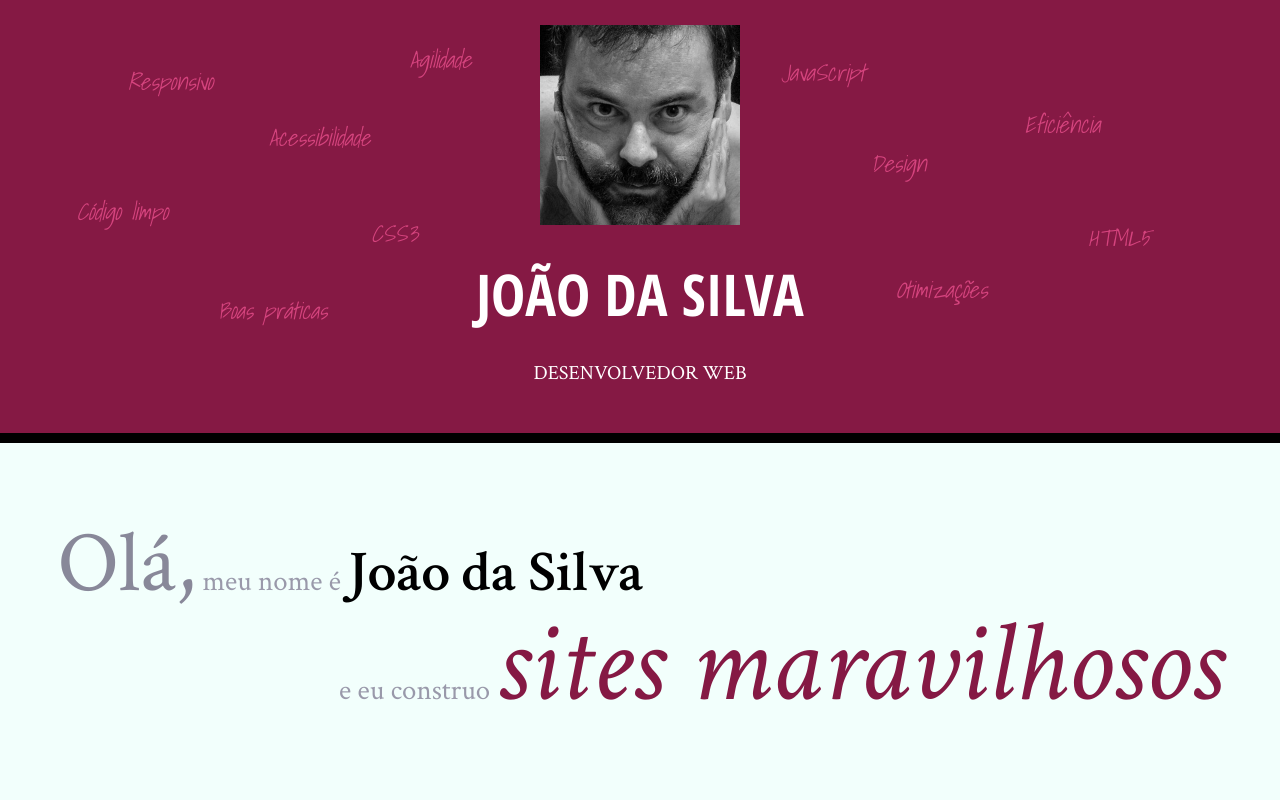
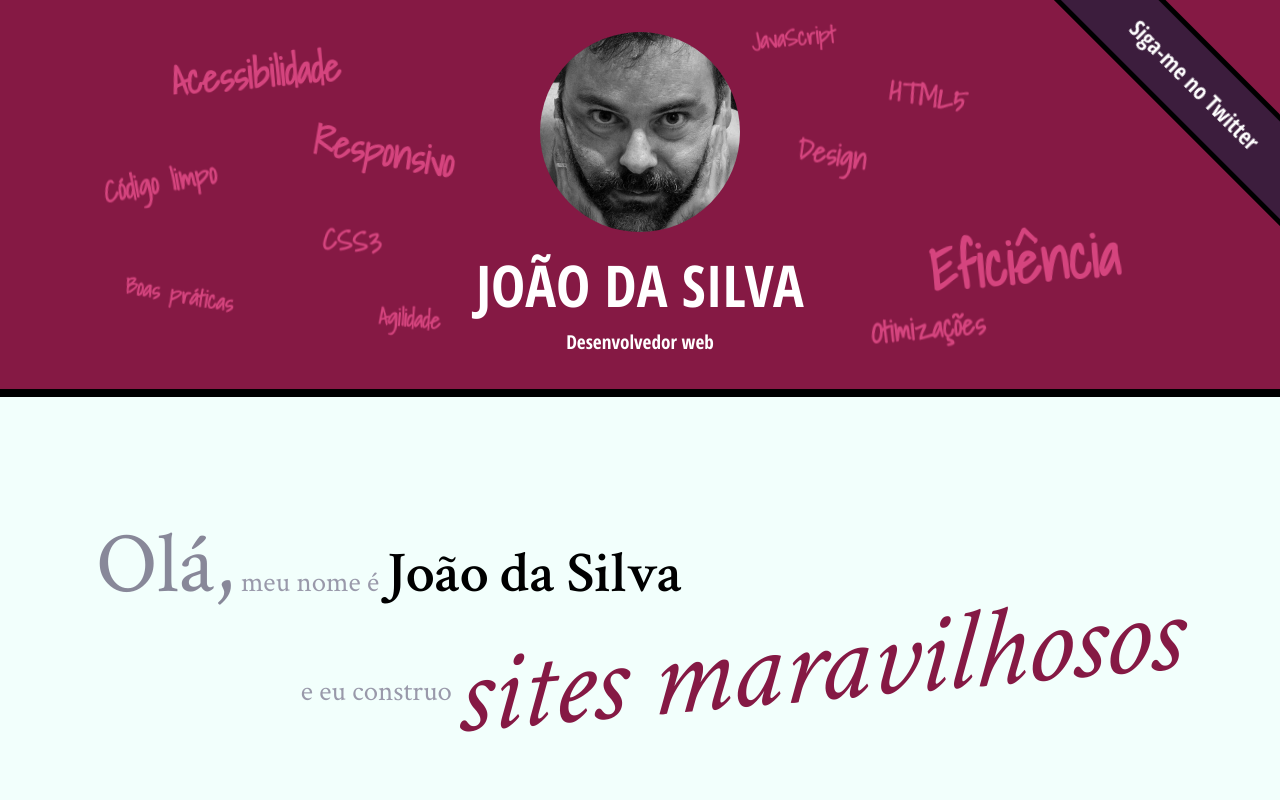
Before and after one commit to carolinalucca/CursoHTML, a plain HTML site: page web-content/index.html in a window 1280 px wide. Shown: the top 800 px of the page. Drawn offline with Linux system fonts and the light colour scheme.

Commit message:
curso html

```diff
--- a/css/index.css
+++ b/css/index.css
@@ -1,12 +1,6 @@
-header {
-    position: relative;
-}
 .foto-home {
     height: 200px;
-}
-.subtitulo-principal {
-    font-size: 0.35em;
-    text-align: center;
+    border-radius: 50%;
 }
 .saudacao p {
     font-size: 1.5em;
@@ -29,6 +23,9 @@ header {
 .saudacao em {
     color: #851944;
     font-size: 4em;
+    -webkit-transform: rotate(-5deg) skew(-10deg);
+            transform: rotate(-5deg) skew(-10deg);
+    display: inline-block;
 }
 .botao-index {
     font-size: 1.25em;
@@ -41,12 +38,11 @@ header {
     display: block;
     text-align: center;
 }
-.sessao-inicio {
+.secao-inicio {
     padding: 2em;
 }
 .secao-inicio h2 {
     font-size: 3em;
-    text-shadow: 2px 2px #000;
     text-transform: uppercase;
     margin-bottom: .5em;
 }
@@ -54,7 +50,6 @@ header {
     background-color: #3C1D3D;
     border-top: .5em solid #000;
     border-bottom: .5em solid #000;
-    padding: 2em;
 }
 .trabalhos h2 {
     color: #FFF;
@@ -73,10 +68,9 @@ header {
 }
 .blog {
     background-color: #999;
+    position: relative;
     color: #FFF;
     border-bottom: .5em solid #851944;
-    padding: 2em;
-    position: relative;
 }
 .blog small {
     position: relative;
@@ -89,24 +83,6 @@ header {
     color: #FCF;
     padding: .5em;
     display: block;
-}
-.blog .inicio-post {
-    background-color: #f2fffc;
-    position: absolute;
-    color: #000;
-    top: 4em;
-    right: 4em;
-    height: 8em;
-    padding: 1.5em;
-    left: 30%;
-    border-radius: .5em;
-}
-.blog .mais-recente {
-    background-color: #f2fffc;
-    border-radius: .5em;
-}
-.mais-recente a {
-    color: #F26 !important;
 }
 footer {
     background-color: #000;
@@ -124,55 +100,145 @@ main {
     padding-bottom: 0;
     float: none;
 }
+html,body {
+    overflow-x: hidden;
+    height: 100%;
+}
+body {
+    -webkit-perspective: 6px;
+            perspective: 6px;
+    -webkit-perspective-origin: 50% 160px;
+            perspective-origin: 50% 160px;
+}
+.palavras-home {
+    -webkit-transform-style: preserve-3d;
+            transform-style: preserve-3d;
+    position: absolute;
+    bottom: 0;
+    right: 0;
+    top: 0;
+    left: 0;
+}
 .palavra-home {
-    text-transform: none;
+    font-family: "Shadows Into Light", cursive;
+    font-weight: bold;
+    font-size: 400%;
+    color: #D5447E;
     position: absolute;
-    font-family: 'Shadows Into Light';
-    font-size: .4em;
-    color: #D5447E;
-    font-style: italic;
 }
 .eficiencia {
-    top: 25%;
-    left: 80%;
+    top: 50%;
+    left: 60%;
+    -webkit-transform: translate(-50%, -50%) translateZ(4px) rotate(-5deg) scale(.25);
+            transform: translate(-50%, -50%) translateZ(4px) rotate(-5deg) scale(.25);
 }
 .boas-praticas {
-    top: 68%;
-    left: 17%;
+    top: 70%;
+    left: 20%;
+    -webkit-transform: translate(-50%, -50%) translateZ(1px) rotate(10deg) scale(.25);
+            transform: translate(-50%, -50%) translateZ(1px) rotate(10deg) scale(.25);
 }
 .codigo-limpo {
     top: 45%;
-    left: 6%;
+    left: 25%;
+    -webkit-transform: translate(-50%, -50%) translateZ(2px) rotate(-10deg) scale(.25);
+            transform: translate(-50%, -50%) translateZ(2px) rotate(-10deg) scale(.25);
 }
 .css3 {
-    top: 50%;
-    left: 29%;
+    top: 55%;
+    left: 35%;
+    -webkit-transform: translate(-50%, -50%) translateZ(2px) rotate(5deg) scale(.25);
+            transform: translate(-50%, -50%) translateZ(2px) rotate(5deg) scale(.25);
 }
 .html5 {
-    top: 51%;
-    left: 85%;
+    top: 30%;
+    left: 65%;
+    -webkit-transform: translate(-50%, -50%) translateZ(2px) rotate(10deg) scale(.25);
+            transform: translate(-50%, -50%) translateZ(2px) rotate(10deg) scale(.25);
 }
 .javascript {
-    top: 13%;
-    left: 61%;
+    top: 15%;
+    left: 60%;
+    -webkit-transform: translate(-50%, -50%) translateZ(1px) rotate(-5deg) scale(.25);
+            transform: translate(-50%, -50%) translateZ(1px) rotate(-5deg) scale(.25);
 }
 .acessibilidade {
-    top: 28%;
-    left: 21%;
+    top: 30%;
+    left: 35%;
+    -webkit-transform: translate(-50%, -50%) translateZ(3px) rotate(-5deg) scale(.25);
+            transform: translate(-50%, -50%) translateZ(3px) rotate(-5deg) scale(.25);
 }
 .responsivo {
-    top: 15%;
-    left: 10%;
+    top: 40%;
+    left: 40%;
+    -webkit-transform: translate(-50%, -50%) translateZ(3px) rotate(10deg) scale(.25);
+            transform: translate(-50%, -50%) translateZ(3px) rotate(10deg) scale(.25);
 }
 .otimizacoes {
-    top: 63%;
-    left: 70%;
+    top: 70%;
+    left: 65%;
+    -webkit-transform: translate(-50%, -50%) translateZ(2px) rotate(-5deg) scale(.25);
+            transform: translate(-50%, -50%) translateZ(2px) rotate(-5deg) scale(.25);
 }
 .agilidade {
-    top: 10%;
-    left: 32%;
+    top: 75%;
+    left: 35%;
+    -webkit-transform: translate(-50%, -50%) translateZ(1px) rotate(5deg) scale(.25);
+            transform: translate(-50%, -50%) translateZ(1px) rotate(5deg) scale(.25);
 }
 .design {
-    top: 34%;
-    left: 68%;
+    top: 40%;
+    left: 60%;
+    -webkit-transform: translate(-50%, -50%) translateZ(2px) rotate(10deg) scale(.25);
+            transform: translate(-50%, -50%) translateZ(2px) rotate(10deg) scale(.25);
 }
+.titulo-principal {
+    -webkit-transform-style: preserve-3d;
+            transform-style: preserve-3d;
+    position: relative;
+}
+.banner-twitter {
+    position: absolute;
+    top: 0;
+    right: 0;
+
+    line-height: 1;
+
+    /* largura = 14em */
+    /* altura = 3.5em */
+    /* tx = .707 * h - .707 * w + w */
+    /* ty = -.707 * h */
+    -webkit-transform: translate(6.5765em, -2.4745em) rotate(45deg);
+            transform: translate(6.5765em, -2.4745em) rotate(45deg);
+    -webkit-transform-origin: 0 0;
+            transform-origin: 0 0;
+
+    width: 14em;
+    padding: 1em 0;
+    box-sizing: border-box;
+
+    text-align: center;
+    text-decoration: none;
+    background-color: #3C1D3D;
+    color: white;
+    border: .25em solid black;
+
+    font-size: 1.2em;
+    font-family: "Open Sans Condensed", sans-serif;
+}
+.blog .inicio-post {
+    position: absolute;
+    top: 4em;
+    height: 8em;
+    left: 30%;
+    right: 4em;
+    background-color: #F2FFFC;
+    color: #000;
+    padding: 1.5em;
+}
+.blog .mais-recente {
+    background-color: #F2FFFC;
+}
+.blog .mais-recente a {
+    color: #F26;
+}
--- a/css/site.css
+++ b/css/site.css
@@ -5,63 +5,74 @@ body {
     line-height: 1.5;
 }
 
-h1, h2 {
+h1,
+h2,
+.subtitulo-principal {
     font-family: "Open Sans Condensed", "Arial", sans-serif;
+}
+
+h1 {
+    text-transform: uppercase;
+    font-size: 3em;
 }
 
 .titulo-principal {
     text-align: center;
     background-color: #851944;
     color: #FFF;
-    padding: 25px;
-    border-bottom: 10px solid black;
-    font-size: 300%;
-    text-transform: uppercase;
+    padding: 2rem;
+    border-bottom: .5rem solid #000;
 }
 
-p {
+.subtitulo-texto {
+    font-size: 1.5em;
+    clear: both;
+}
+
+main a {
+    color: #851944;
+}
+
+main p {
     text-align: justify;
-    margin: 20px 0;
+    margin: 1em 0;
 }
 
 .navegacao-site {
     text-align: center;
     background-color: #3C1D3D;
     color: #F2FFFC;
+    padding: 1em;
+}
+
+.navegacao-site a {
+    color: inherit;
+    font-family: "Open Sans Condensed", "Arial", sans-serif;
+    text-transform: lowercase;
+}
+
+.navegacao-site h1 {
+    font-size: 1.5em;
+    margin-bottom: 1em;
 }
 
 .rodape-pagina {
     background-color: #000;
     color: #F2FFFC;
+    padding: 1em;
     clear: both;
     position: fixed;
     bottom: 0;
     left: 0;
     width: 100%;
-}
-
-main a {
-    color: #851944;
-}
-
-.navegacao-site a {
-    color: inherit;
-    font-family: "Open Sans Condensed", sans-serif;
-}
-
-.navegacao-site, .rodape-pagina {
-    padding: 20px;
+    box-sizing: border-box;
 }
 
 .container {
-    width: 720px;
-    margin: auto;
-    padding: 30px 0;
-}
-
-.navegacao-site h1 {
-    font-size: 30px;
-    margin-bottom: 25px;
+    width: 80ch;
+    margin-left: auto;
+    margin-right: auto;
+    padding: 1.5em 0;
 }
 
 strong {
@@ -72,17 +83,8 @@ em {
     font-style: italic;
 }
 
-.subtitulo-texto {
-    font-size: 30px;
-    clear: both;
-}
-
 .icones-redes-sociais li {
     display: inline-block;
-}
-
-nav a {
-    text-transform: lowercase;
 }
 
 .icones-redes-sociais a {
@@ -93,38 +95,40 @@ nav a {
 }
 
 .github {
-    background-image: url(../img/github.png);
+    background-image: url(../imagens/github.png);
 }
 
 .twitter {
-    background-image: url(../img/twitter.png);
+    background-image: url(../imagens/twitter.png);
 }
 
 .linkedin {
-    background-image: url(../img/linkedin.png);
+    background-image: url(../imagens/linkedin.png);
 }
 
 main {
+    width: 80%;
     float: left;
-    width: 85%;
-    padding-bottom: 80px;
+    padding-bottom: 4em;
 }
 
-.minha-foto, .navegacao-site {
+.minha-foto,
+.navegacao-site {
+    border-left: .5em solid black;
+    border-bottom: .5em solid black;
+    box-sizing: border-box;
+}
+
+.navegacao-site {
+    width: 20%;
     float: right;
-    box-sizing: border-box;
-    border-left: 10px solid black;
-    border-bottom: 10px solid black;
+    position: relative;
+    top: 300px;
 }
 
 .minha-foto {
     position: absolute;
     top: 0;
     right: 0;
+    height: 300px;
 }
-
-.navegacao-site {
-    width: 15%;
-    position: relative;
-    top: 310px;
-}
--- a/web-content/index.html
+++ b/web-content/index.html
@@ -16,7 +16,7 @@
         <img class="foto-home" src="../img/eu.jpg" alt="Foto de João da Silva">
         <h1>João da Silva</h1>
         <p class="subtitulo-principal">Desenvolvedor web</p>
-        <ul>
+        <ul class="palavras-home">
             <li class="palavra-home eficiencia">Eficiência</li>
             <li class="palavra-home boas-praticas">Boas práticas</li>
             <li class="palavra-home codigo-limpo">Código limpo</li>
@@ -29,6 +29,7 @@
             <li class="palavra-home agilidade">Agilidade</li>
             <li class="palavra-home design">Design</li>
         </ul>
+        <a class="banner-twitter" href="http://twitter.com/joaodasilva">Siga-me no Twitter</a>
     </header>
     <main>
         <section class="secao-inicio saudacao">
```
Also changed, not shown: css/bio.css (+6 -9 lines), css/blog.css (+6 -6 lines), css/portfolio.css (+4 -4 lines).
